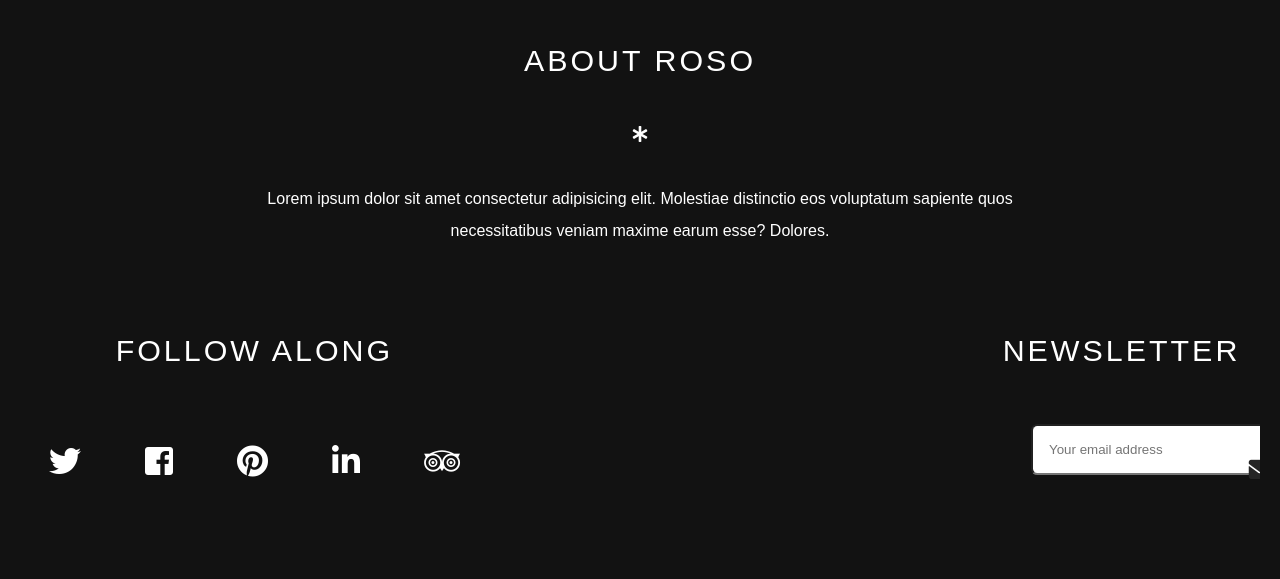
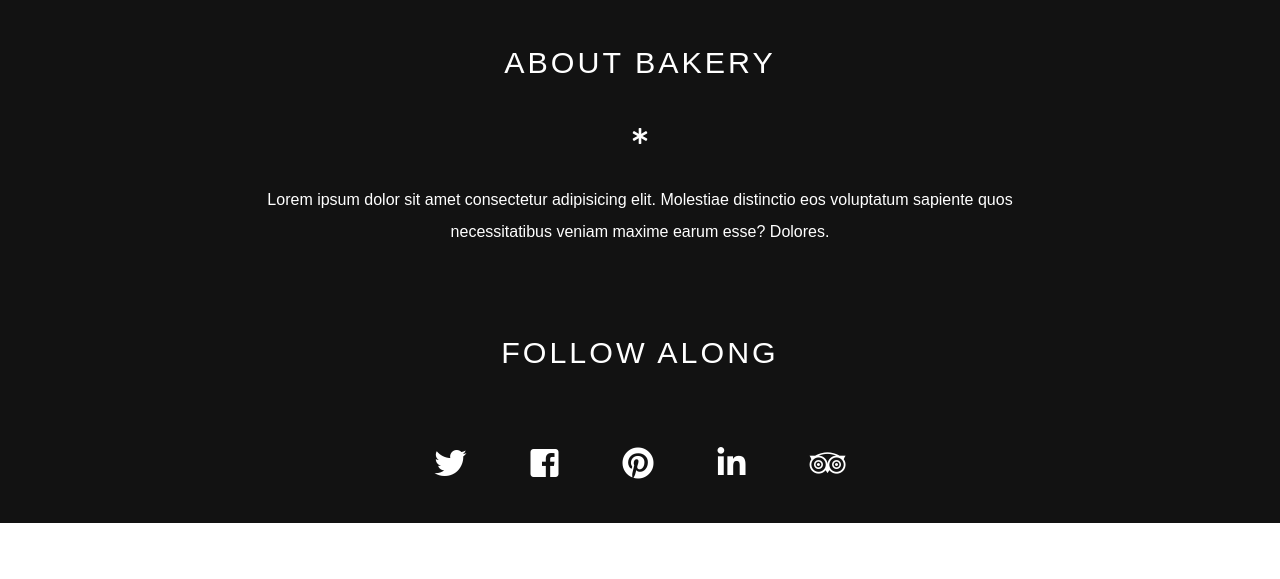
Before and after one commit to onyeepeace/Chef, a plain HTML site: page index.html in a window 1280 px wide. Shown: the part 2067-2646 px from the top of the page. After the commit the page ends 2590 px from the top, so only its background shows below. Drawn offline with nearby package versions, Linux system fonts and the light colour scheme; a web font is replaced by a local one.

Commit message:
fixed footer

```diff
--- a/index.html
+++ b/index.html
@@ -42,10 +42,12 @@
           <div class="grid-section main-parallax">
             <img src="/images/cake-slice.png" alt="tiered cake" class="parallax-img">
             <div class="parallax"></div>
-            <div class="text">
-              <h1>BAKRY</h1>
-              <p>Delicious cakes here Lorem ipsum dolor sit, amet consectetur adipisicing elit. Est, doloribus.</p>
-              <button>Menu</button>
+            <div class="background">
+              <div class="text bg">
+                <h1>BAKRY</h1>
+                <p>Delicious cakes here Lorem ipsum dolor sit, amet consectetur adipisicing elit. Est, doloribus.</p>
+                <button>Menu</button>
+              </div>
             </div>
           </div>
         </section>
@@ -84,7 +86,7 @@
             </div>
             <div class="footer-content">
               <div class="footer-content-about animate-top">
-                <h4>About Roso</h4>
+                <h4>About Bakery</h4>
                 <div class="asterisk"><i class="fas fa-asterisk"></i></div>
                 <p>Lorem ipsum dolor sit amet consectetur adipisicing elit. Molestiae distinctio eos voluptatum sapiente quos necessitatibus veniam maxime earum esse? Dolores.</p>
               </div>
@@ -99,15 +101,6 @@
                     <li><a href="#"><i class="fab fa-tripadvisor"></i></a></li>
                   </ul>
                 </div>
-                <div class="newsletter-container">
-                  <h4>Newsletter</h4>
-                  <form action="" class="newsletter-form">
-                    <input type="text" class="newsletter-input" placeholder="Your email address">
-                    <button type="submit" class="newsletter-btn">
-                        <i class="fas fa-envelope"></i>
-                    </button>
-                  </form>
-                </div>
               </div>
             </div>
           </div>
--- a/style.css
+++ b/style.css
@@ -1,3 +1,5 @@
+@import url('https://fonts.googleapis.com/css2?family=Dancing+Script:wght@700&display=swap');
+
 * {
   margin: 0;
   padding: 0;
@@ -23,7 +25,7 @@ body {
 /* Header */
 header {
   width: 100%;
-  height: 4rem;
+  height: 7rem;
   position: fixed;
   top: 0;
   overflow: hidden;
@@ -37,10 +39,11 @@ header {
 
 .logo {
   text-decoration: none;
-  font-size: 1.5rem;
-  font-weight: 700;
+  font-size: 2.5rem;
+  font-weight: bold;
   color: #414141;
   /* font-family: 'Sansita Swashed', cursive; */
+  font-family: 'Dancing Script', cursive;
 }
 
 /* The Overlay (background) */
@@ -102,7 +105,7 @@ header {
 }
 
 main {
-  margin-top: 4rem;
+  margin-top: 7rem;
 }
 
 .grid-section {
@@ -115,6 +118,23 @@ main {
 
 img {
   width: 100%;
+}
+
+.background {
+  background-image: url(images/thin-diagonal-stripes-background-vector.jpg);
+  background-size: cover;
+  height: 100vh;
+  position: relative;
+  z-index: -999999;
+}
+
+.bg {
+  background-color: #fff;
+  position: absolute;
+  top: 10%;
+  right: 10%;
+  bottom: 10%;
+  z-index: -99999;
 }
 
 .text {
@@ -149,12 +169,12 @@ button {
 
 /* footer */
 footer {
-  margin-top: 5rem;
-  padding: 7.9rem 0;
+  padding-top: 5rem;
   background-color: #121212;
   color: #fff;
   text-align: center;
   position: relative;
+  z-index: -999999;
 }
 
 a {
@@ -220,7 +240,7 @@ a {
 
 .social-icons {
   list-style: none;
-  margin-bottom: 5.4rem;
+  margin-bottom: 2rem;
   display: flex;
   justify-content: center;
 }
@@ -235,33 +255,6 @@ a {
 
 .social-icons i:hover, .social-icons i:focus {
   color: #c59d5f;
-}
-
-.newsletter-form {
-  width: 100%;
-  position: relative;
-  display: flex;
-  justify-content: center;
-}
-
-.newsletter-input {
-  width: 100%;
-  max-width: 25rem;
-  padding: 1rem;
-  border-radius: .4rem;
-}
-
-.newsletter-btn {
-  background-color: transparent;
-  border: none;
-  color: #252525;
-  cursor: pointer;
-  font-size: 1.6rem;
-  padding: 1px .6rem;
-  position: absolute;
-  top: 50%;
-  transform: translateY(-50%);
-  margin-left: 20.5rem;
 }
 
 /* About styles */
@@ -289,8 +282,9 @@ form > input, textarea {
 
 @media screen and (min-width: 800px) {
   .logo {
-    font-size: 2rem;
+    font-size: 4rem;
     letter-spacing: 1px;
+    text-decoration: underline;
   }
 
   .overlay a {
@@ -372,22 +366,11 @@ form > input, textarea {
   }
 
   .footer-content-divider {
-    display: flex;
-    justify-content: space-between;
-  }
-
-  .social-media, .newsletter-form {
-    width: 100%;
-    max-width: 27.3rem;
-    margin: 0 1rem;
+    display: block;
   }
 
   .social-icons i {
     opacity: 1;
-  }
-
-  .newsletter-btn {
-    margin-left: 15.5rem;
   }
 
   /* Cakes */
```
Also changed, not shown: images/thin-diagonal-stripes-background-vector.jpg (added).
